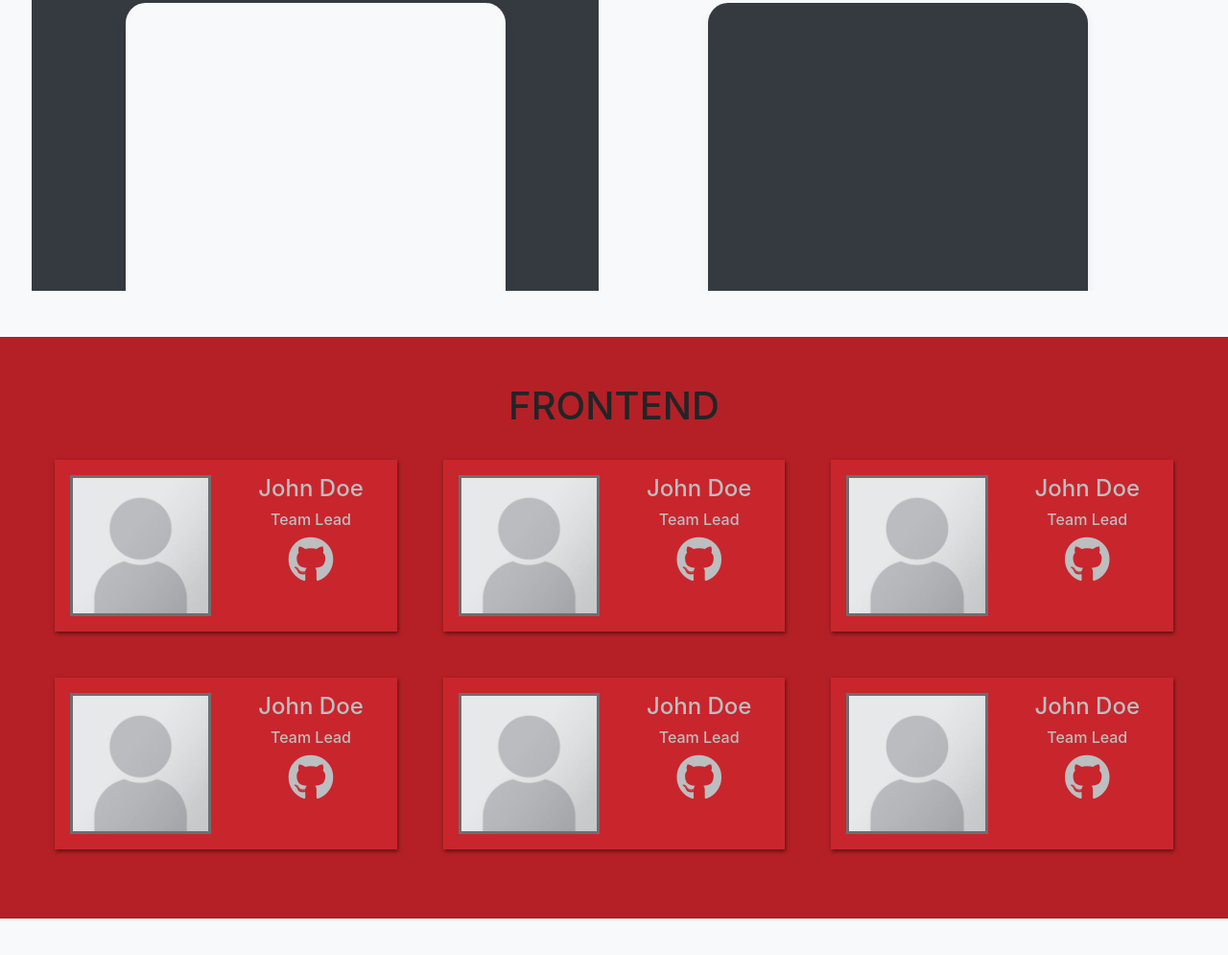
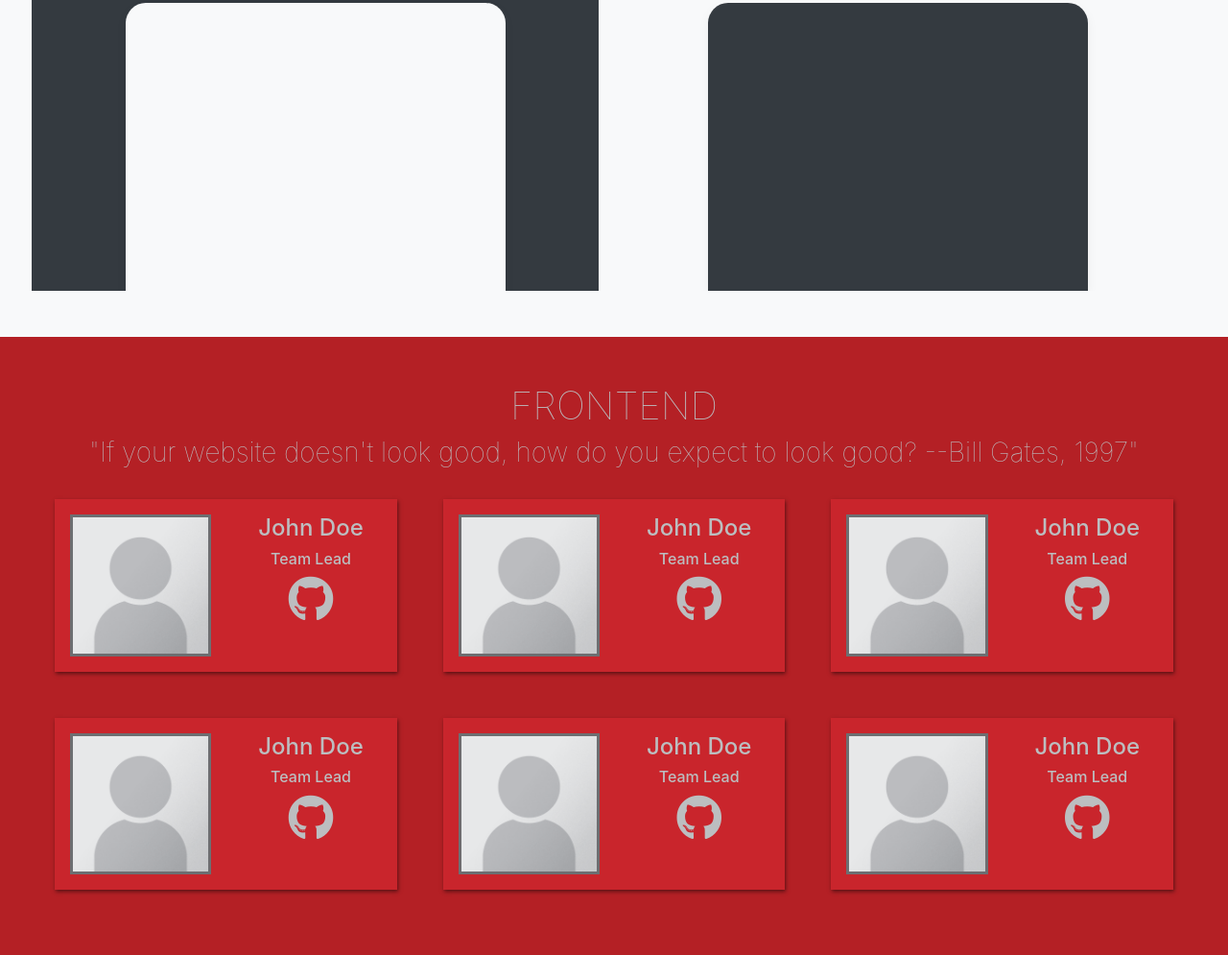
Before and after one commit to Bluefire2/cms-project-site, a React app: page / in a window 1280 px wide. Shown: the part 1194-2189 px from the top of the page at 96% size. Before the commit the page ends 2151 px from the top, so only its background shows below. Built offline with nearby package versions, Linux system fonts and the light colour scheme.

Commit message:
Add subheadings to teams; style both headings and subheadings

```diff
--- a/src/App/App.js
+++ b/src/App/App.js
@@ -11,6 +11,7 @@ import portraitPlaceholder from "../img/portrait-placeholder.png";
 
 const teams = [{
     name: "frontend",
+    subheading: "\"If your website doesn't look good, how do you expect to look good? --Bill Gates, 1997\"",
     members: [
         {name: "John Doe", role: "Team Lead", portrait: portraitPlaceholder},
         {name: "John Doe", role: "Team Lead", portrait: portraitPlaceholder},
--- a/src/App/Teams/Teams.css
+++ b/src/App/Teams/Teams.css
@@ -1,3 +1,8 @@
 div#teams {
     background-color: var(--cms-primary);
 }
+
+div.team > h1, div.team > h3 {
+    color: var(--cms-ternary-light);
+    font-weight: lighter;
+}
--- a/src/App/Teams/Teams.js
+++ b/src/App/Teams/Teams.js
@@ -3,14 +3,15 @@ import TeamMember from "./TeamMember";
 import "./Teams.css";
 
 export default ({teams}) => {
-    // TODO: style the team containers and the subheadings inside
+    // TODO: style the team containers
     return (
         <div id="teams" className="position-relative overflow-hidden p-3 p-md-5 text-center">
-            {teams.map(({name, members}, i) => {
+            {teams.map(({name, subheading, members}, i) => {
                 // since the app is static, we can use the index for the key
                 // https://medium.com/@robinpokorny/index-as-a-key-is-an-anti-pattern-e0349aece318
-                return <div id={`team-${name}`} key={i}>
+                return <div id={`team-${name}`} className="team" key={i}>
                     <h1>{name.toUpperCase()}</h1>
+                    <h3>{subheading}</h3>
                     <div className="row p-2 p-md-0">
                         {members.map((member, j) => {
                             // ditto
```
